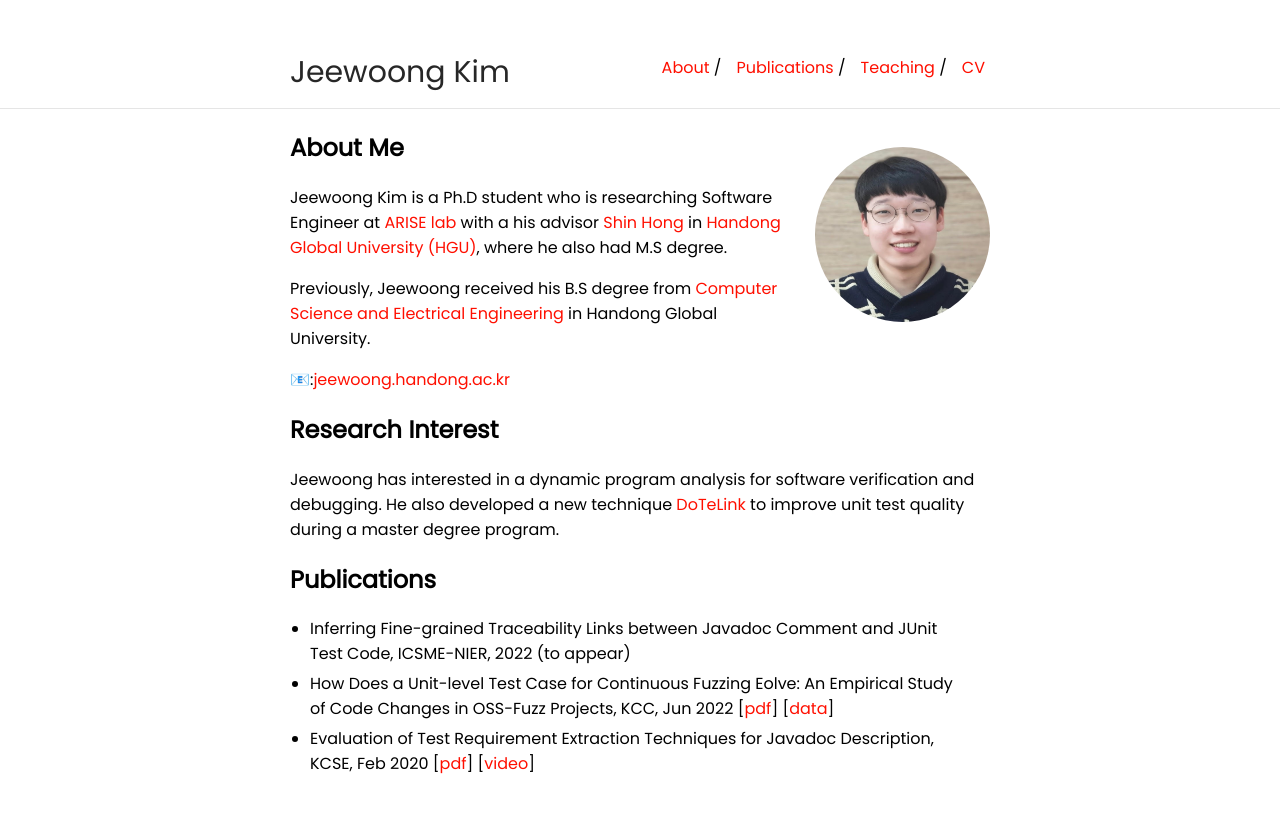
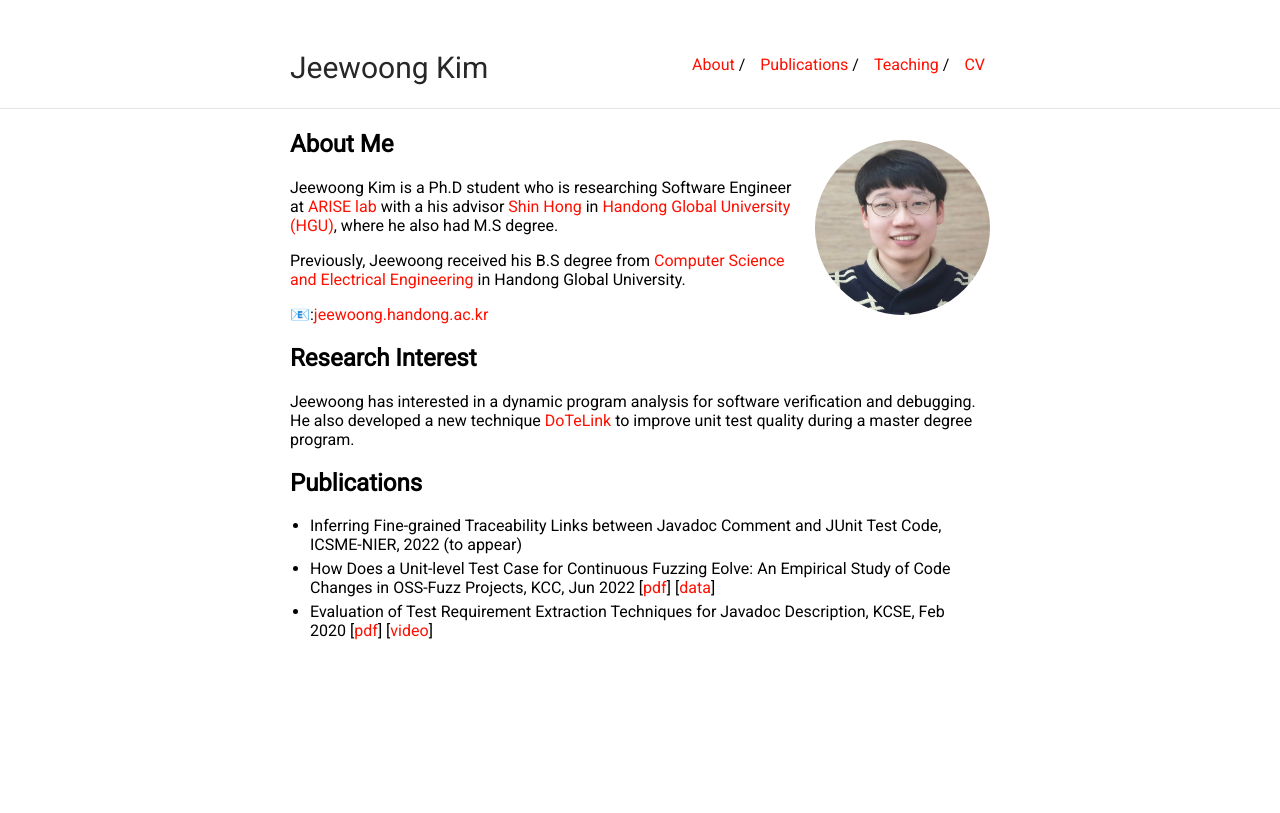
Before and after one commit to JeewoongKim/jeewoongkim.github.io, a Jekyll site: the page built from index.md, in a window 1280 px wide. Shown: the top 813 px of the page. Built offline with Jekyll 4.4.1, drawn with Linux system fonts in a browser that asks for light colours; our own code applies the rules of GitHub Pages for plain Markdown files.

Commit message:
update font

```diff
--- a/_layouts/default.html
+++ b/_layouts/default.html
@@ -17,7 +17,8 @@
     {% endif %}
     <meta name="description" content="{{ desc }}">
 <!--	<link href="https://fonts.googleapis.com/css2?family=Open+Sans&display=swap" rel="stylesheet"> -->
-	<link href="https://fonts.googleapis.com/css2?family=Mukta&family=Poppins&display=swap" rel="stylesheet">
+<!--	<link href="https://fonts.googleapis.com/css2?family=Mukta&family=Poppins&display=swap" rel="stylesheet"> -->
+	<link href="https://fonts.googleapis.com/css2?family=Roboto&display=swap" rel="stylesheet">
     <link rel="alternate" type="application/rss+xml" title="{{ site.title }} RSS" href="/feed.xml" />
     <link rel="stylesheet" href="{{ site.baseurl }}/css/main.css">
     {% if site.favicon %}
--- a/_sass/_style.scss
+++ b/_sass/_style.scss
@@ -13,7 +13,7 @@ body {
     margin: 0;
     //font-family: "Inconsolata";
     //font-family: "Open Sans", sans-serif;
-    font-family: "Poppins";
+    font-family: "Roboto";
     height: 100%;
 }
 a {
```
